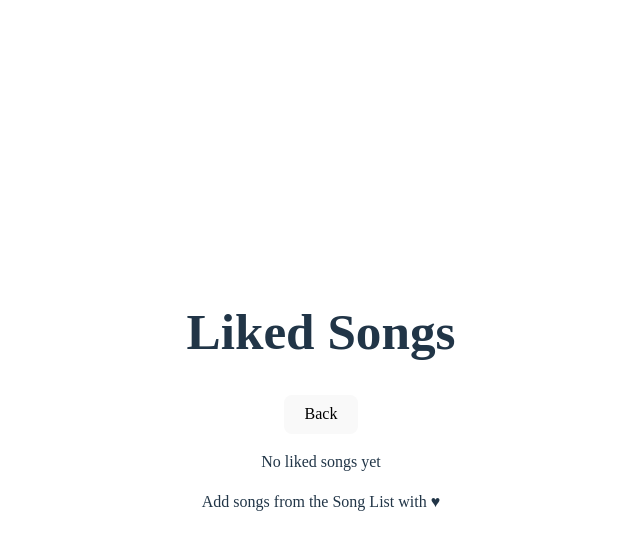
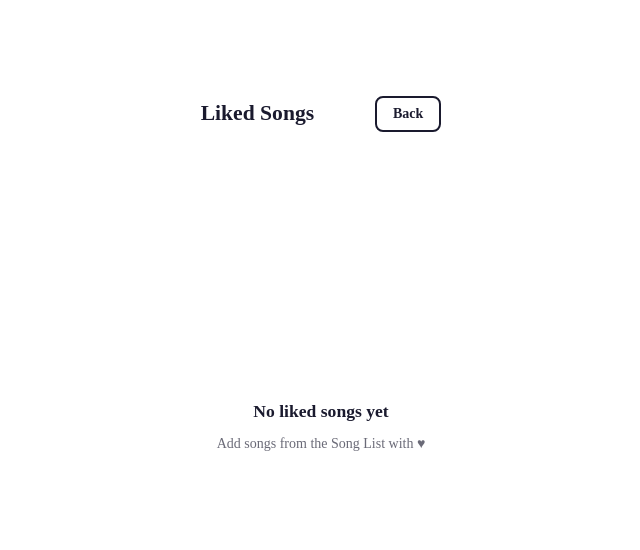
Before and after one commit to KrxnTech/Dhoooon, a React (Vite) app: page /LikedSongs in a window 1280 px wide. Shown: the top 550 px of the page, without its empty margins (319-959 px from the left). Built offline with nearby package versions, Linux system fonts and the light colour scheme; a web font is replaced by a local one.

Commit message:
CSS Minor Change - Main Improve in UI

```diff
--- a/src/components/LikedSong.css
+++ b/src/components/LikedSong.css
@@ -1,69 +1,259 @@
-.LikedSongDiv {
-    border: 2px solid black;
-    padding: 50px;
-    height: 550px;
-    width: 340px;
-    border-radius: 30px;
-    background-color: white;
-    overflow: hidden;
+/* Liked Songs - Same layout & colors as SongList (phone width) */
+.liked-page {
+  --liked-text: #1a1a2e;
+  --liked-accent: #e94560;
+  --liked-accent-hover: #c73e54;
+  --liked-muted: rgba(26, 26, 46, 0.65);
+  --liked-bg: #fff;
+  --liked-radius: 20px;
 }
 
-.LikedSongTitle {
-    font-weight: 800;
-    font-size: 30px;
-    margin-top: -15px;
-    margin-right: 100px;
-    background-color: whitesmoke;
-    padding: 10px;
-    border-radius: 30px;
+.liked-page {
+  min-height: 80vh;
+  min-height: 80dvh;
+  width: 100%;
+  max-width: 100vw;
+  margin: 0 auto;
+  padding: 1rem;
+  padding-left: max(1rem, env(safe-area-inset-left));
+  padding-right: max(1rem, env(safe-area-inset-right));
+  padding-bottom: max(1rem, env(safe-area-inset-bottom));
+  padding-top: max(1rem, env(safe-area-inset-top));
+  background: var(--liked-bg);
+  box-sizing: border-box;
+  overflow-x: hidden;
+  border-radius: var(--liked-radius);
+  font-family: system-ui, -apple-system, sans-serif;
+  display: flex;
+  flex-direction: column;
 }
 
-.ButtonBack {
-    position: relative;
-    top: -85px;
-    left: 150px;
-    background-color: transparent;
-    border: 2px solid black;
-    color: black;
-    transition: 0.2s all ease-in-out;
+/* Header */
+.liked-header {
+  display: flex;
+  align-items: center;
+  justify-content: space-between;
+  gap: 0.75rem;
+  margin-bottom: 1rem;
+  flex-shrink: 0;
 }
 
-.ButtonBack:hover {
-    background-color: black;
-    color: white;
-    border-color: black;
+.liked-title {
+  margin: 0;
+  font-size: 1.35rem;
+  font-weight: 600;
+  color: var(--liked-text);
 }
 
-.ComedSongsLikedOne {
-    border-radius: 30px;
-    margin: -20px;
-    padding: 10px;
-    display: flex;
-    justify-content: space-between;
-    align-items: center;
-    gap: 30px;
+.liked-back {
+  padding: 0.5rem 1rem;
+  font-size: 0.875rem;
+  font-weight: 600;
+  color: var(--liked-text);
+  background: transparent;
+  border: 2px solid var(--liked-text);
+  border-radius: 0.5rem;
+  cursor: pointer;
+  transition: color 0.2s ease, background-color 0.2s ease;
+  -webkit-tap-highlight-color: transparent;
 }
 
-.ComedSongsLikedOne .FlowerIcon {
-    padding-right: 10px;
-    display: inline-block;
+.liked-back:hover {
+  background: var(--liked-text);
+  color: var(--liked-bg);
 }
 
-.FlowerWrapper {
-    display: inline-block;
-    /* animation: Rotate 3s infinite linear; */
+.liked-back:focus-visible {
+  outline: 2px solid var(--liked-accent);
+  outline-offset: 2px;
 }
 
-/* @keyframes Rotate {
-    from {
-        transform: rotate(0deg) translateX(10px);
-    }
+/* Empty state */
+.liked-empty {
+  flex: 1;
+  display: flex;
+  flex-direction: column;
+  align-items: center;
+  justify-content: center;
+  gap: 0.5rem;
+  padding: 2rem 1rem;
+  text-align: center;
+}
 
-    to {
-        transform: rotate(360deg) translateX(10px);
-    }
-} */
+.liked-empty-text {
+  margin: 0;
+  font-size: 1.1rem;
+  font-weight: 600;
+  color: var(--liked-text);
+}
 
-.ComedSongsLikedOne p {
-    font-size: 19px;
+.liked-empty-hint {
+  margin: 0;
+  font-size: 0.875rem;
+  color: var(--liked-muted);
 }
+
+/* Scrollable list */
+.liked-list {
+  list-style: none;
+  margin: 0;
+  padding: 0;
+  flex: 1;
+  min-height: 0;
+  overflow-y: auto;
+  scrollbar-width: thin;
+  scrollbar-color: var(--liked-muted) transparent;
+}
+
+.liked-list::-webkit-scrollbar {
+  width: 6px;
+}
+
+.liked-list::-webkit-scrollbar-track {
+  background: transparent;
+}
+
+.liked-list::-webkit-scrollbar-thumb {
+  background: var(--liked-muted);
+  border-radius: 3px;
+}
+
+/* List item */
+.liked-item {
+  display: flex;
+  align-items: center;
+  gap: 0.75rem;
+  padding: 0.5rem 0;
+  border-bottom: 1px solid rgba(26, 26, 46, 0.08);
+}
+
+.liked-item:last-child {
+  border-bottom: none;
+}
+
+.liked-item-main {
+  flex: 1;
+  display: flex;
+  align-items: center;
+  gap: 0.75rem;
+  padding: 0.35rem 0;
+  background: none;
+  border: none;
+  border-radius: 0.5rem;
+  cursor: pointer;
+  text-align: left;
+  min-width: 0;
+  transition: background-color 0.2s ease;
+  -webkit-tap-highlight-color: transparent;
+}
+
+.liked-item-main:hover {
+  background: rgba(26, 26, 46, 0.06);
+}
+
+.liked-item-main:focus-visible {
+  outline: 2px solid var(--liked-accent);
+  outline-offset: 2px;
+}
+
+.liked-item-art {
+  width: 2.75rem;
+  height: 2.75rem;
+  border-radius: 50%;
+  object-fit: cover;
+  flex-shrink: 0;
+}
+
+.liked-item-title {
+  font-size: 0.9375rem;
+  font-weight: 500;
+  color: var(--liked-text);
+  overflow: hidden;
+  text-overflow: ellipsis;
+  white-space: nowrap;
+}
+
+.liked-item-remove {
+  flex-shrink: 0;
+  padding: 0.4rem 0.75rem;
+  font-size: 0.8rem;
+  font-weight: 600;
+  color: var(--liked-accent);
+  background: rgba(233, 69, 96, 0.12);
+  border: none;
+  border-radius: 0.5rem;
+  cursor: pointer;
+  transition: color 0.2s ease, background-color 0.2s ease;
+  -webkit-tap-highlight-color: transparent;
+}
+
+.liked-item-remove:hover {
+  color: var(--liked-bg);
+  background: var(--liked-accent-hover);
+}
+
+.liked-item-remove:focus-visible {
+  outline: 2px solid var(--liked-accent);
+  outline-offset: 2px;
+}
+
+/* Bottom actions */
+.liked-actions {
+  flex-shrink: 0;
+  padding-top: 1rem;
+  border-top: 1px solid rgba(26, 26, 46, 0.08);
+}
+
+.liked-back-bottom {
+  width: 100%;
+  padding: 0.75rem 1rem;
+  font-size: 0.9375rem;
+  font-weight: 600;
+  color: var(--liked-text);
+  background: transparent;
+  border: 2px solid var(--liked-text);
+  border-radius: 0.5rem;
+  cursor: pointer;
+  transition: color 0.2s ease, background-color 0.2s ease;
+  -webkit-tap-highlight-color: transparent;
+}
+
+.liked-back-bottom:hover {
+  background: var(--liked-text);
+  color: var(--liked-bg);
+}
+
+.liked-back-bottom:focus-visible {
+  outline: 2px solid var(--liked-accent);
+  outline-offset: 2px;
+}
+
+/* Phone width */
+.liked-page {
+  max-width: 22rem;
+  margin-left: auto;
+  margin-right: auto;
+}
+
+@media (max-width: 479px) {
+  .liked-page {
+    padding: 0.75rem;
+    padding-left: max(0.75rem, env(safe-area-inset-left));
+    padding-right: max(0.75rem, env(safe-area-inset-right));
+    padding-bottom: max(0.75rem, env(safe-area-inset-bottom));
+    padding-top: max(0.75rem, env(safe-area-inset-top));
+  }
+
+  .liked-title {
+    font-size: 1.2rem;
+  }
+
+  .liked-item-title {
+    font-size: 0.875rem;
+  }
+
+  .liked-item-remove {
+    font-size: 0.75rem;
+    padding: 0.35rem 0.6rem;
+  }
+}
```
